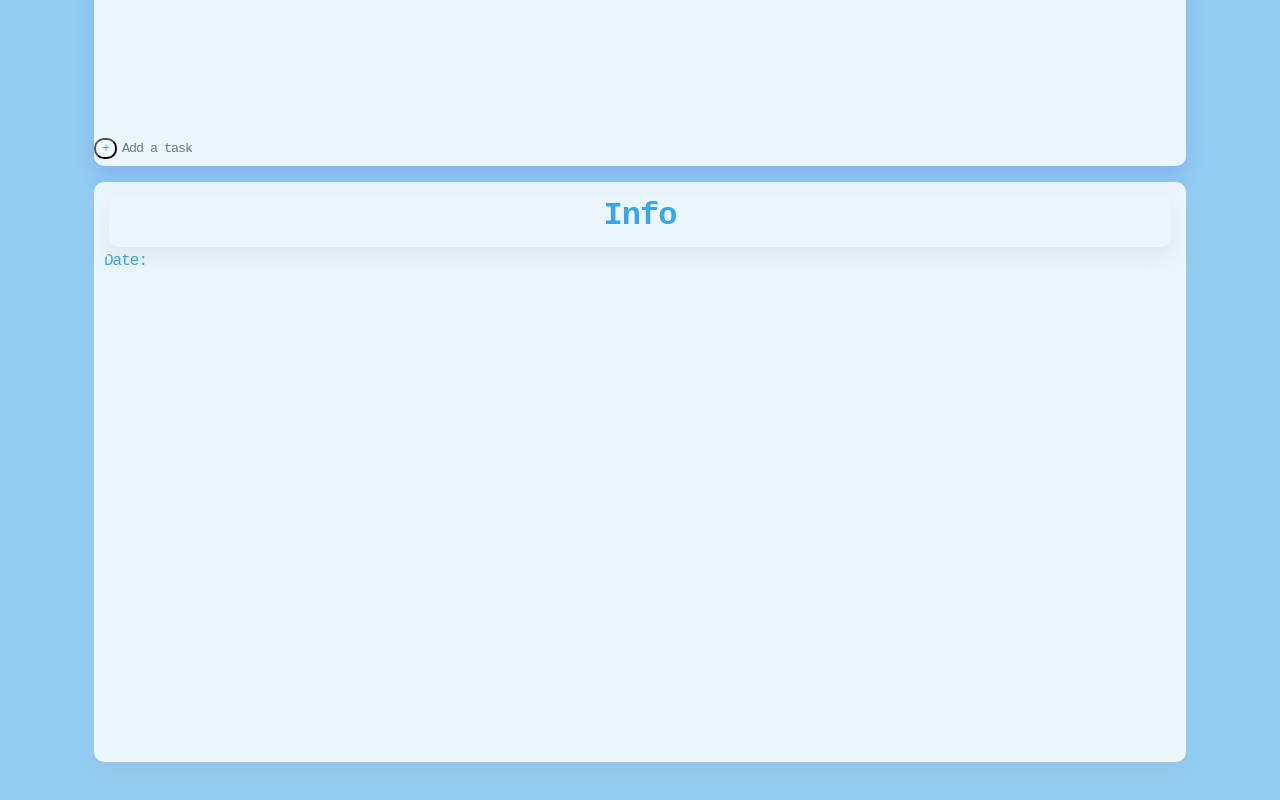
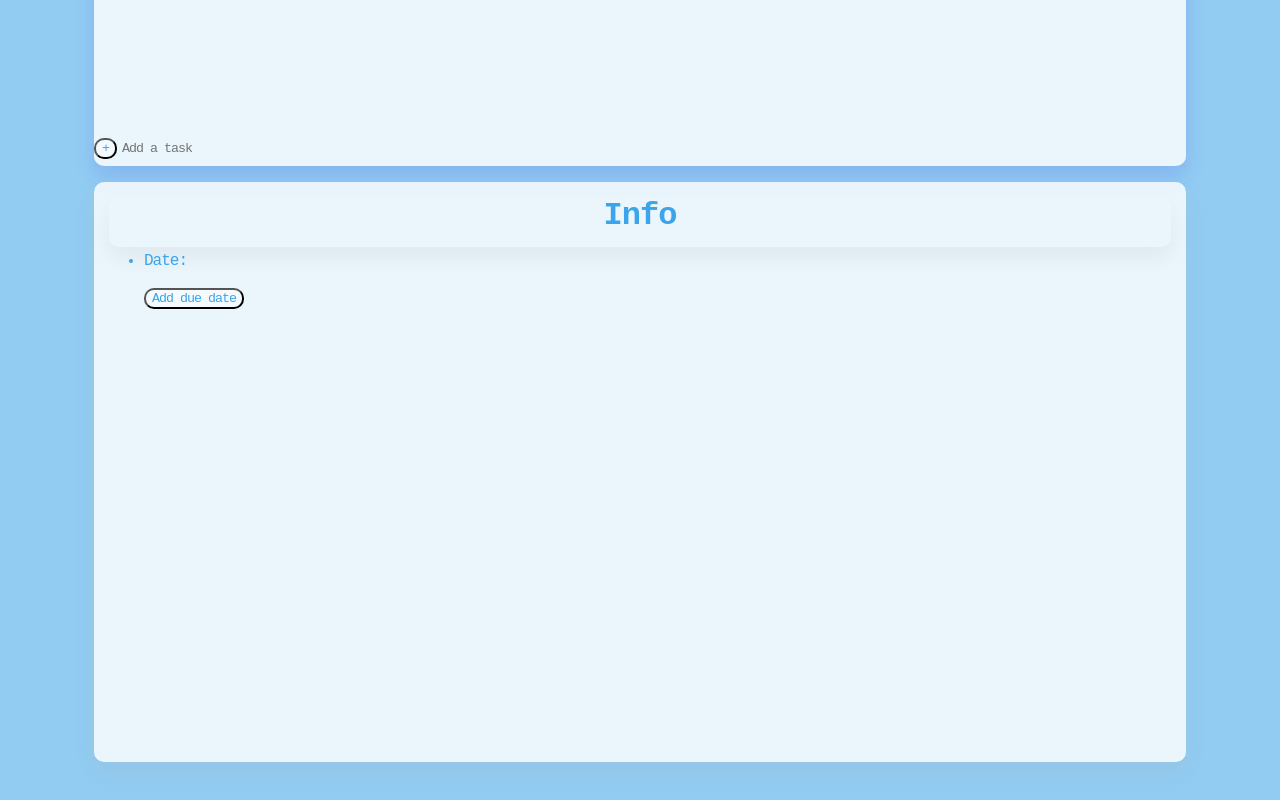
Before and after one commit to dvirvahav/todolist-react-ts-node-express-mysql, a React (Create React App) app in the folder client/: page /home in a window 1280 px wide. Shown: the part 1365-2165 px from the top of the page. Built offline with nearby package versions, Linux system fonts and the light colour scheme.

Commit message:
fixed remove tasks

```diff
--- a/client/src/components/infoContainer/dateItem.tsx
+++ /dev/null
@@ -1,5 +0,0 @@
-import { FC } from 'react';
-
-export const DateItem: FC<{ date: string }> = ({ date }) => {
-  return <li> {'Date:' + date}</li>;
-};
--- a/client/src/components/infoContainer/infoContainer.tsx
+++ b/client/src/components/infoContainer/infoContainer.tsx
@@ -1,6 +1,6 @@
 import { FC } from 'react';
 import { useCurrentTaskContext } from '../../context/currentTask';
-import { DateItem } from './dateItem';
+import { InfoItem } from './infoItem';
 
 export const InfoContainer: FC = () => {
   const { currentTask } = useCurrentTaskContext();
@@ -9,7 +9,11 @@ export const InfoContainer: FC = () => {
     <div className='infoContainer'>
       <h1 className='headline'>Info</h1>
       <div className='taskInfo'>
-        <DateItem key={`${currentTask.taskID}`} date={currentTask.info.date} />
+        <InfoItem
+          key={`${currentTask.taskID}`}
+          date={currentTask.info.date}
+          dueDate={currentTask.info.dueDate}
+        />
       </div>
     </div>
   );
--- /dev/null
+++ b/client/src/components/infoContainer/infoItem.tsx
@@ -0,0 +1,24 @@
+import { FC } from 'react';
+import { useCurrentTaskContext } from '../../context/currentTask';
+
+export const InfoItem: FC<{ date: string; dueDate: string | null }> = ({
+  date,
+  dueDate,
+}) => {
+  const { currentTask, setCurrentTask } = useCurrentTaskContext();
+  const check = ` <li> ${'dueDate:' + dueDate}</li>`;
+  const handleDueDate = () => {
+    currentTask.info.dueDate = '2018';
+  };
+  return (
+    <ul>
+      <li> {'Date:' + date}</li>
+      <br></br>
+      {dueDate === null ? (
+        <button onClick={handleDueDate}>Add due date</button>
+      ) : (
+        check
+      )}
+    </ul>
+  );
+};
--- a/client/src/components/taskContainer/taskContainer.tsx
+++ b/client/src/components/taskContainer/taskContainer.tsx
@@ -92,6 +92,7 @@ export const TaskContainer: FC = () => {
 export function initiateNewTask(serial: number, input: string): taskObject {
   const newInfoForTask: infoObject = {
     date: new Date().toLocaleString(),
+    dueDate: null,
   };
   const newTaskItem: taskObject = {
     taskID: serial,
--- a/client/src/components/taskContainer/taskItem.tsx
+++ b/client/src/components/taskContainer/taskItem.tsx
@@ -32,7 +32,7 @@ export const TaskItem: FC<{
               .map((taskItem) => taskItem.taskID)
               .indexOf(itemID);
 
-            item.pendingTasks = item.pendingTasks.splice(index, 1);
+            item.pendingTasks.splice(index, 1);
 
             setCurrentList(item.pendingTasks.slice());
           }
--- a/client/src/context/currentTask.tsx
+++ b/client/src/context/currentTask.tsx
@@ -6,6 +6,7 @@ export const taskTemp: taskObject = {
   taskName: '',
   info: {
     date: '',
+    dueDate: null,
   },
   status: 0,
 };
--- a/client/src/types/types.tsx
+++ b/client/src/types/types.tsx
@@ -14,6 +14,7 @@ export type currentListState = {
 
 export type infoObject = {
   date: string;
+  dueDate: string | null;
 };
 export type currentTask = {
   currentTask: taskObject;
```
